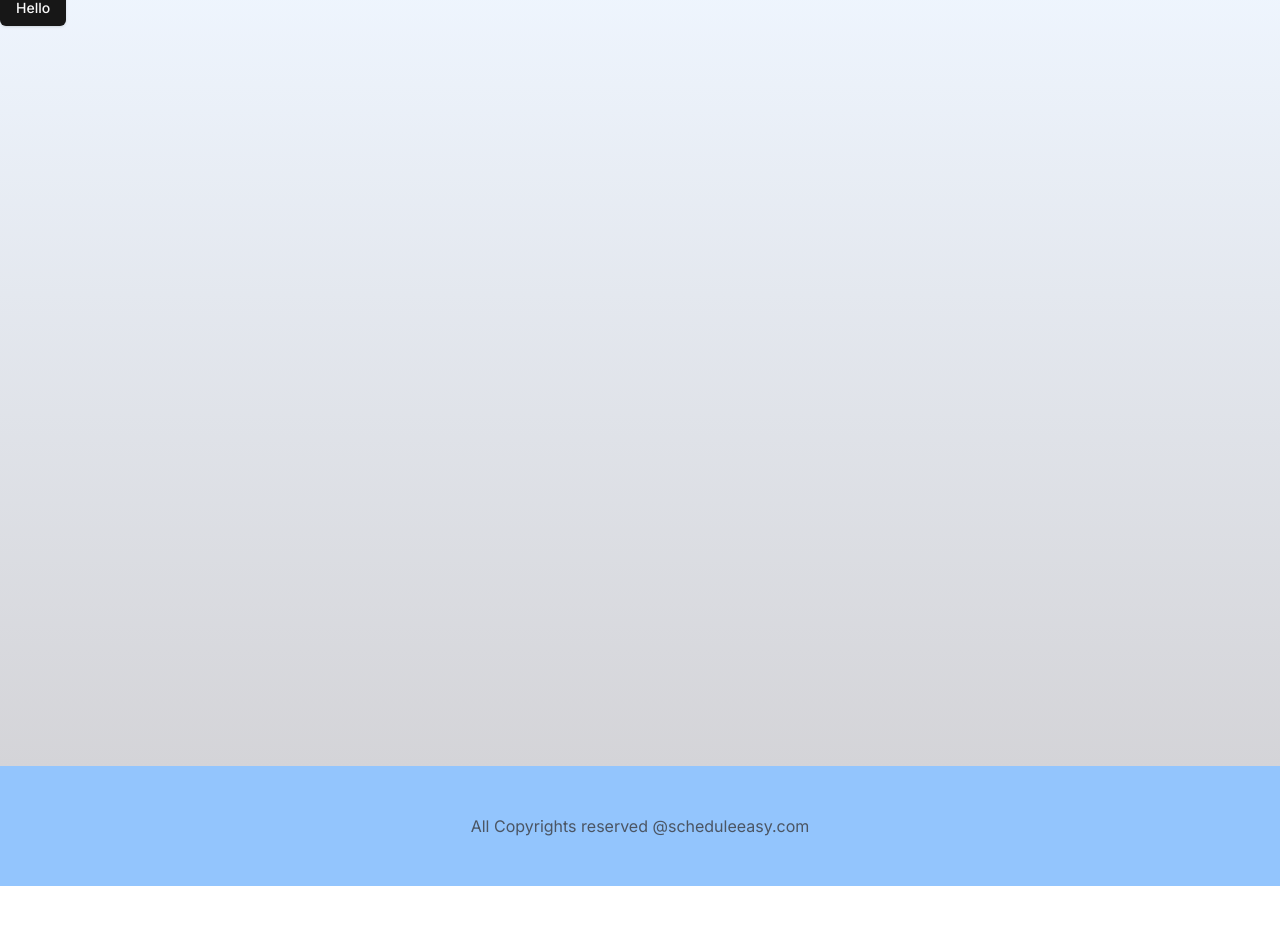
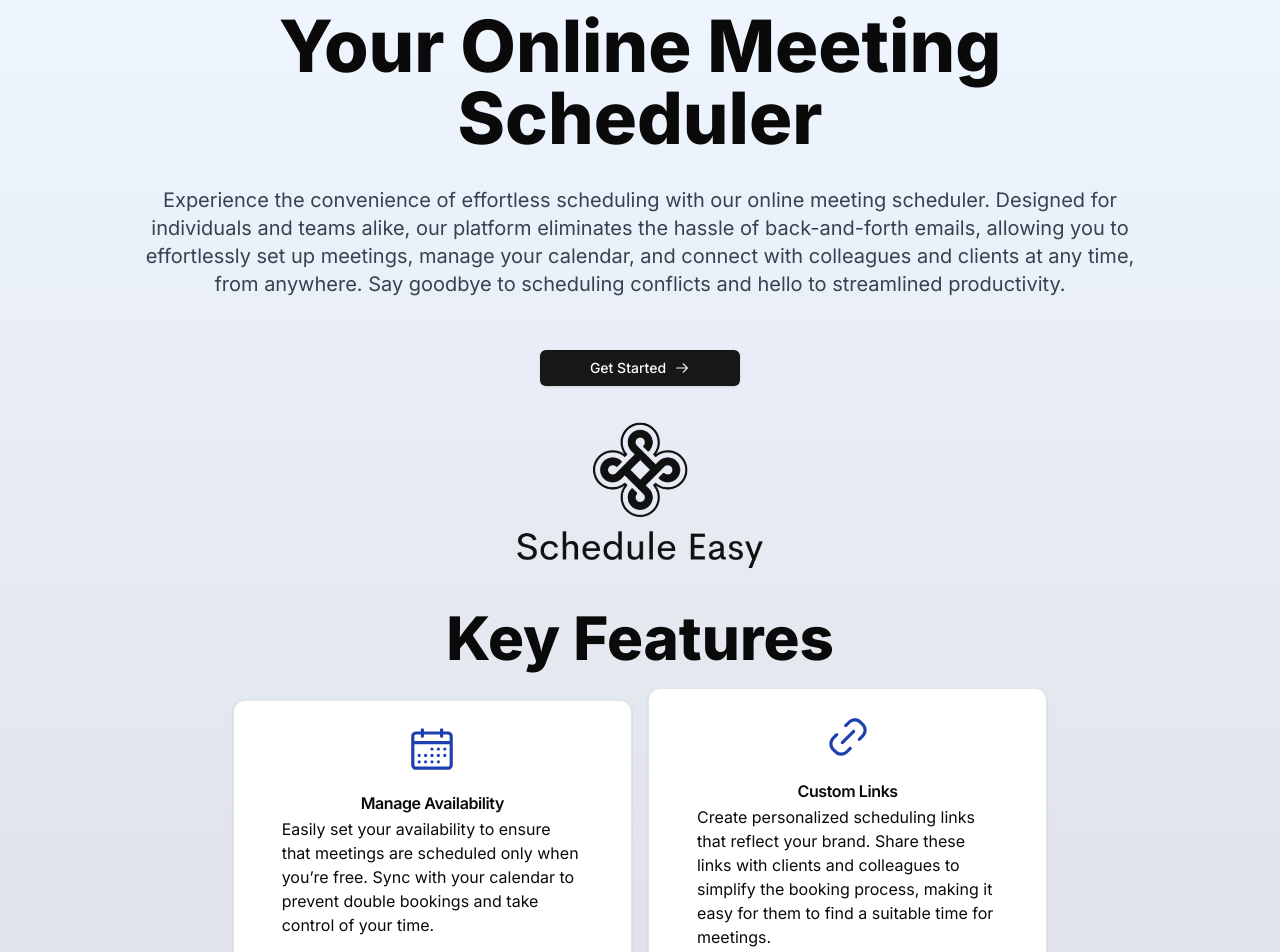
Before and after one commit to hritikpathak06/SchdeuleEasy, a Next.js app: page / in a window 1280 px wide. Shown: the part 126-1078 px from the top of the page. Before the commit the page ends 1012 px from the top, so only its background shows below. Built offline with nearby package versions, Linux system fonts and the light colour scheme; no server answers.

Commit message:
landing page setup

```diff
--- a/src/app/page.tsx
+++ b/src/app/page.tsx
@@ -1,12 +1,47 @@
+import React from "react";
+import Poster from "../assets/logo.png";
+import Image from "next/image";
 import { Button } from "@/components/ui/button";
-import React from "react";
+import { ArrowRightIcon } from "@radix-ui/react-icons";
+import Link from "next/link";
+import KeyFeatures from "@/components/client/LandingPage/KeyFeatures";
 
 const Home = () => {
   return (
-    <div>
-      <h1>Home Page</h1>
-      <Button>Hello</Button>
-    </div>
+    <>
+      <main className=" container mx-auto px-4 py-6 ">
+        <div className=" w-[80%] mx-auto flex flex-col items-center justify-between">
+          <div className=" flex flex-col items-center gap-3">
+            <h1 className=" text-7xl font-extrabold py-5 text-center">
+              Your Online Meeting Scheduler
+            </h1>
+            <p className=" text-xl text-gray-700 mb-10 text-center">
+              Experience the convenience of effortless scheduling with our
+              online meeting scheduler. Designed for individuals and teams
+              alike, our platform eliminates the hassle of back-and-forth
+              emails, allowing you to effortlessly set up meetings, manage your
+              calendar, and connect with colleagues and clients at any time,
+              from anywhere. Say goodbye to scheduling conflicts and hello to
+              streamlined productivity.
+            </p>
+            <Button className="  w-1/5 py-3 px-6">
+              <Link href={"/dashboard"} className="flex items-center gap-2">
+                Get Started
+                <ArrowRightIcon className=" h-4 w-4" />
+              </Link>
+            </Button>
+          </div>
+          <div>
+            <Image alt="poster" width={300} height={300} src={Poster} />
+          </div>
+        </div>
+
+        {/* key Features */}
+        <div className=" mb-24 w-[80%] mx-auto">
+          <KeyFeatures />
+        </div>
+      </main>
+    </>
   );
 };
 
--- a/src/components/client/LandingPage/Header.tsx
+++ b/src/components/client/LandingPage/Header.tsx
@@ -7,6 +7,7 @@ import { Button } from "@/components/ui/button";
 import { PlusIcon } from "@radix-ui/react-icons";
 import { SignedOut, SignInButton } from "@clerk/nextjs";
 import { SignedIn, UserButton } from "@clerk/clerk-react";
+import UserMenu from "../Shared/UserMenu";
 
 const Header = () => {
   return (
@@ -23,12 +24,12 @@ const Header = () => {
             </Button>
           </Link>
           <SignedOut>
-            <SignInButton forceRedirectUrl={"/sign-in"}>
+            <SignInButton forceRedirectUrl={"/dashboard"}>
               <Button variant={"outline"}>Login</Button>
             </SignInButton>
           </SignedOut>
           <SignedIn>
-            <UserButton />
+            <UserMenu />
           </SignedIn>
         </div>
       </nav>
--- /dev/null
+++ b/src/components/client/LandingPage/KeyFeatures.tsx
@@ -0,0 +1,36 @@
+"use client";
+import {
+  Card,
+  CardContent,
+  CardDescription,
+  CardFooter,
+  CardHeader,
+  CardTitle,
+} from "@/components/ui/card";
+import { keyFeatures } from "@/lib/dummy";
+import React from "react";
+
+const KeyFeatures = () => {
+  return (
+    <>
+      <div>
+        <h2 className=" text-6xl font-extrabold pb-5 text-center">Key Features</h2>
+        <div className=" flex items-center flex-wrap gap-4 justify-center">
+          {keyFeatures.map((feature: any, index: any) => (
+            <Card key={index} className=" w-[40%] h-max flex flex-col items-center justify-center">
+              <CardHeader>
+                <feature.icon className="w-12 h-12 mb-4 mx-auto text-blue-800" />
+                <CardTitle className=" text-center">{feature.title}</CardTitle>
+                <CardContent>
+                    {feature.description}
+                </CardContent>
+              </CardHeader>
+            </Card>
+          ))}
+        </div>
+      </div>
+    </>
+  );
+};
+
+export default KeyFeatures;
--- /dev/null
+++ b/src/components/client/Shared/UserMenu.tsx
@@ -0,0 +1,25 @@
+import { UserButton } from "@clerk/nextjs";
+import { BarChartIcon } from "@radix-ui/react-icons";
+import React from "react";
+
+const UserMenu = () => {
+  return (
+    <UserButton
+      appearance={{
+        elements: {
+          avatarBox: "w-10 h-10",
+        },
+      }}
+    >
+      <UserButton.MenuItems>
+        <UserButton.Link
+          label="My Events"
+          href="/events"
+          labelIcon={<BarChartIcon className=" h-4 w-4" />}
+        ></UserButton.Link>
+      </UserButton.MenuItems>
+    </UserButton>
+  );
+};
+
+export default UserMenu;
--- /dev/null
+++ b/src/lib/dummy.ts
@@ -0,0 +1,42 @@
+import { BellIcon, CalendarIcon, GridIcon, Link2Icon, TableIcon } from "@radix-ui/react-icons";
+import { SelectIcon, SelectItemIndicator } from "@radix-ui/react-select";
+
+
+export const keyFeatures = [
+  {
+    icon: CalendarIcon,
+    title: "Manage Availability",
+    description:
+      "Easily set your availability to ensure that meetings are scheduled only when you’re free. Sync with your calendar to prevent double bookings and take control of your time.",
+  },
+  {
+    icon: Link2Icon,
+    title: "Custom Links",
+    description:
+      "Create personalized scheduling links that reflect your brand. Share these links with clients and colleagues to simplify the booking process, making it easy for them to find a suitable time for meetings.",
+  },
+  {
+    icon: SelectIcon,
+    title: "Easy Setup",
+    description:
+      "Get started quickly with a user-friendly interface that requires no technical skills. Set up your profile, define your preferences, and start scheduling meetings in minutes.",
+  },
+  {
+    icon: BellIcon,
+    title: "Automated Reminders",
+    description:
+      "Reduce no-shows with automated email and SMS reminders. Keep your participants informed and ensure that everyone is prepared for the meeting.",
+  },
+  {
+    icon: TableIcon,
+    title: "Integrations",
+    description:
+      "Seamlessly integrate with popular calendar apps and tools like Google Calendar, Zoom, and Microsoft Teams to enhance your scheduling experience and keep everything in sync.",
+  },
+  {
+    icon: GridIcon,
+    title: "Customizable Meeting Types",
+    description:
+      "Offer various meeting types (e.g., one-on-one, group meetings, consultations) to cater to different needs. Tailor the duration and settings for each meeting type to ensure flexibility.",
+  },
+];
```
